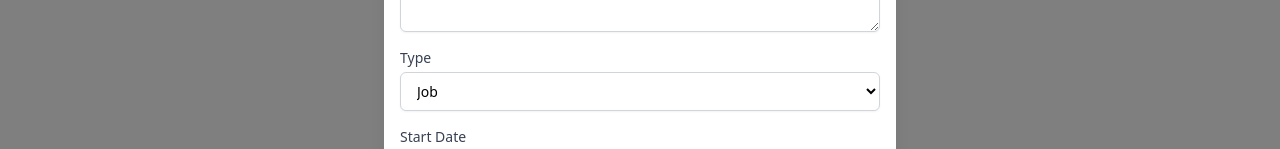
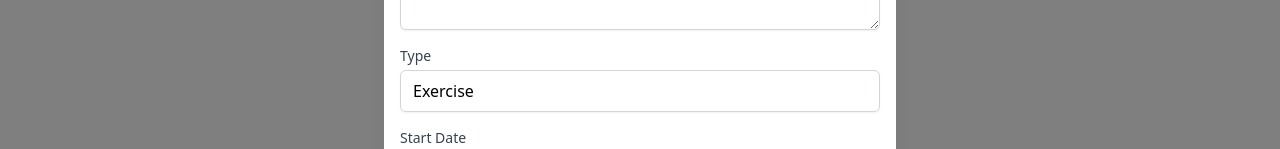
Before and after one commit to martimolanes/TATASk_Manager, a React (Vite) app in the folder client/: page /dashboard/activities in a window 1280 px wide. Both pictures are taken after a click on the button "Create New Activity". Shown: the part 309-458 px from the top of the page. Built offline with nearby package versions, Linux system fonts and the light colour scheme; no server answers.

Commit message:
fix: activity type has been changed to be input field

```diff
--- a/client/src/routes/activities.tsx
+++ b/client/src/routes/activities.tsx
@@ -179,10 +179,11 @@
               >
                 Type
               </label>
-              <select
+              <input
+                type="text"
                 id="ActivityType"
                 name="ActivityType"
-                className="mt-1 block w-full pl-3 pr-10 py-2 text-base bg-white border border-gray-300 rounded-md shadow-sm focus:outline-none focus:ring-indigo-500 focus:border-indigo-500 sm:text-sm"
+                className="mt-1 block w-full pl-3 pr-10 py-2 text-base border border-gray-300 rounded-md shadow-sm focus:outline-none focus:ring-indigo-500 focus:border-indigo-500 sm:text-s"
                 value={currentActivity.ActivityType.name}
                 onChange={(e) =>
                   setCurrentActivity((prev) => ({
@@ -193,11 +194,7 @@
                     },
                   }))
                 }
-              >
-                <option value="Job">Job</option>
-                <option value="School">School</option>
-                <option value="Personal">Personal</option>
-              </select>
+              ></input>
             </div>
             <div className="mb-4">
               <label
```
